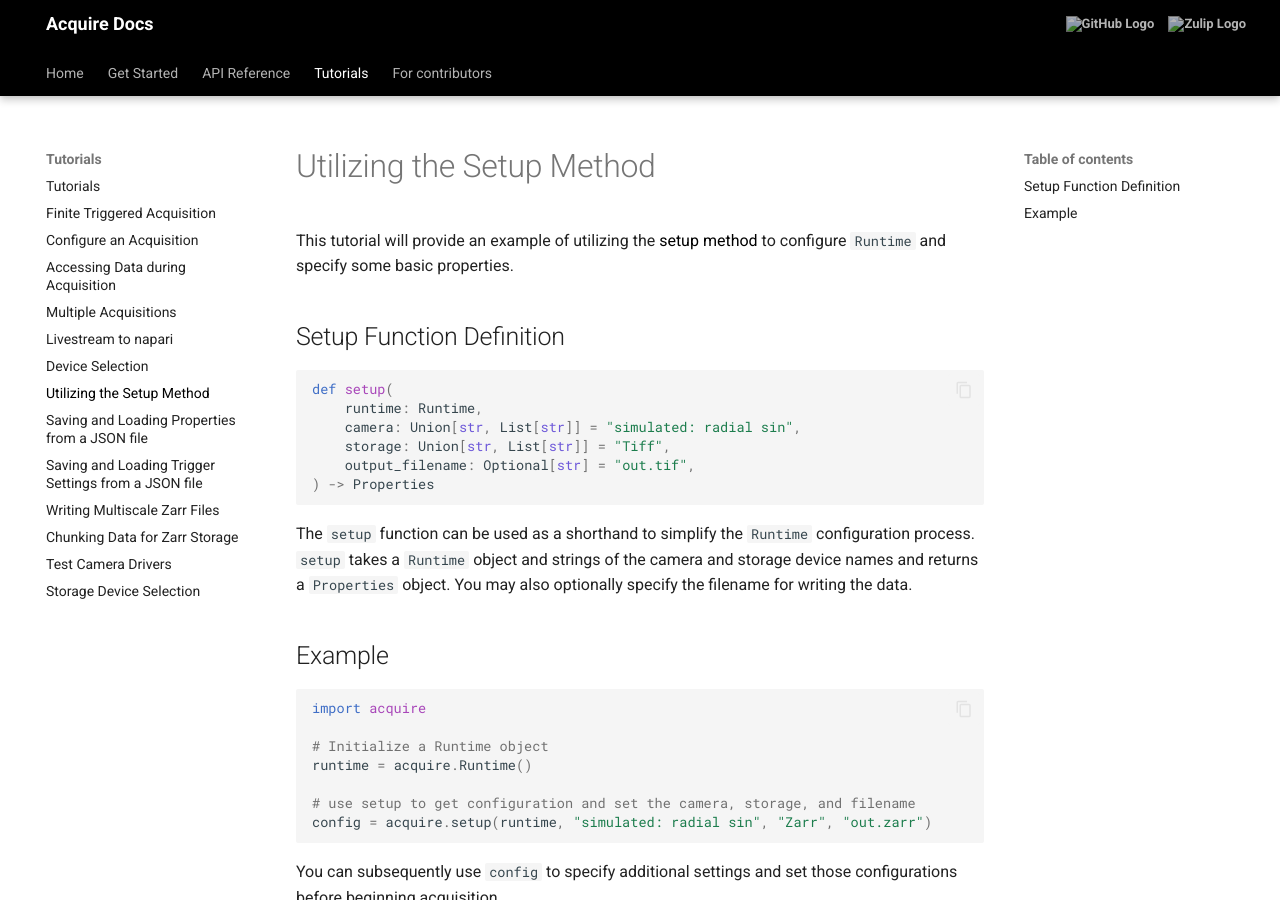
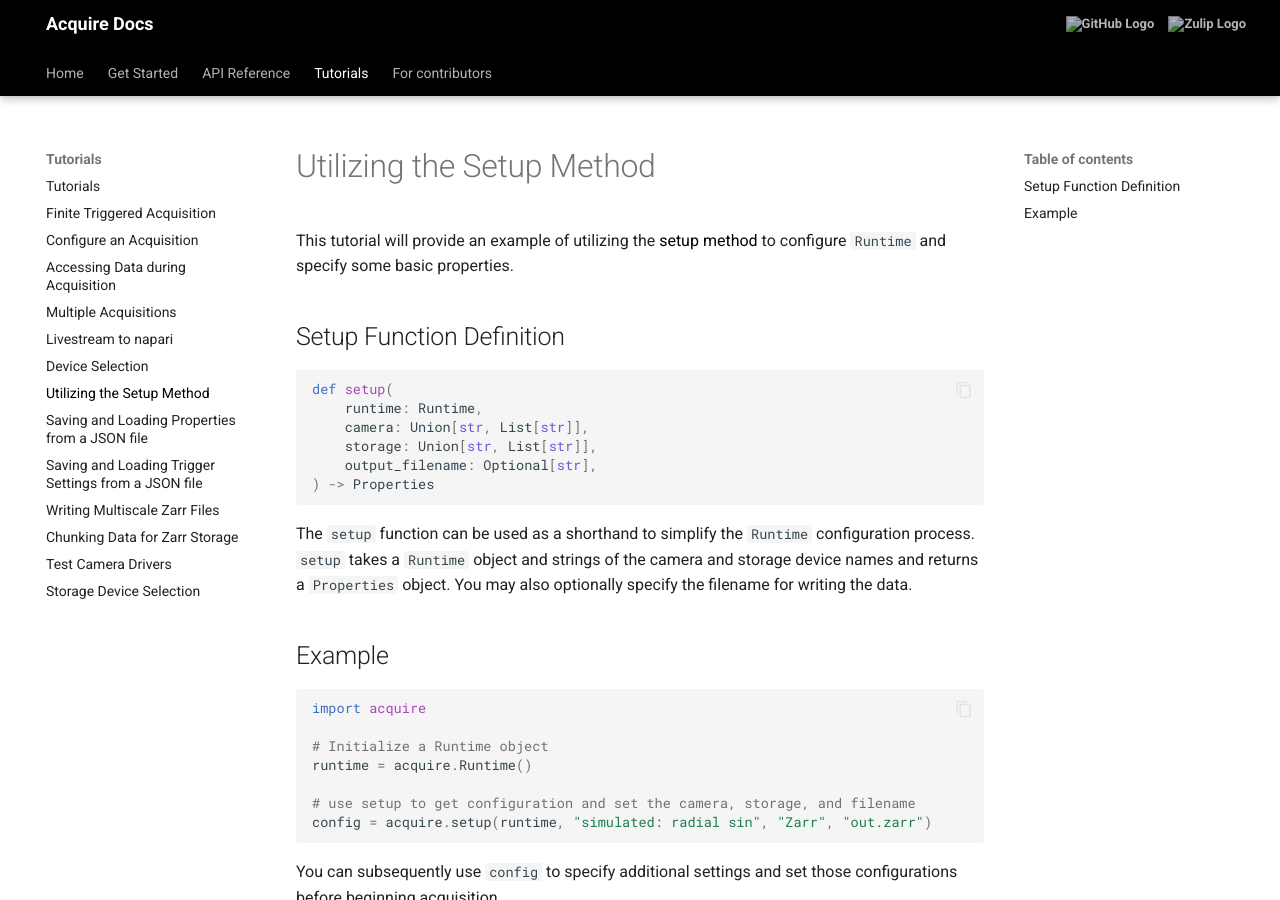
Before and after one commit to melissawm/acquire-docs, an MkDocs documentation site: the page built from docs/tutorials/setup.md, in a window 1280 px wide and 900 px high. Built offline with MkDocs 1.6.1 and Material for MkDocs 9.7.7, drawn with Linux system fonts in a browser that asks for light colours; comment, search, counter and statistics services are not loaded.

Commit message:
Update setup.md
fixing definition of setup

````diff
--- a/docs/tutorials/setup.md
+++ b/docs/tutorials/setup.md
@@ -7,9 +7,9 @@ This tutorial will provide an example of utilizing the [setup method](https://gi
 ```python
 def setup(
     runtime: Runtime,
-    camera: Union[str, List[str]] = "simulated: radial sin",
-    storage: Union[str, List[str]] = "Tiff",
-    output_filename: Optional[str] = "out.tif",
+    camera: Union[str, List[str]],
+    storage: Union[str, List[str]],
+    output_filename: Optional[str],
 ) -> Properties
 ```
 
````
